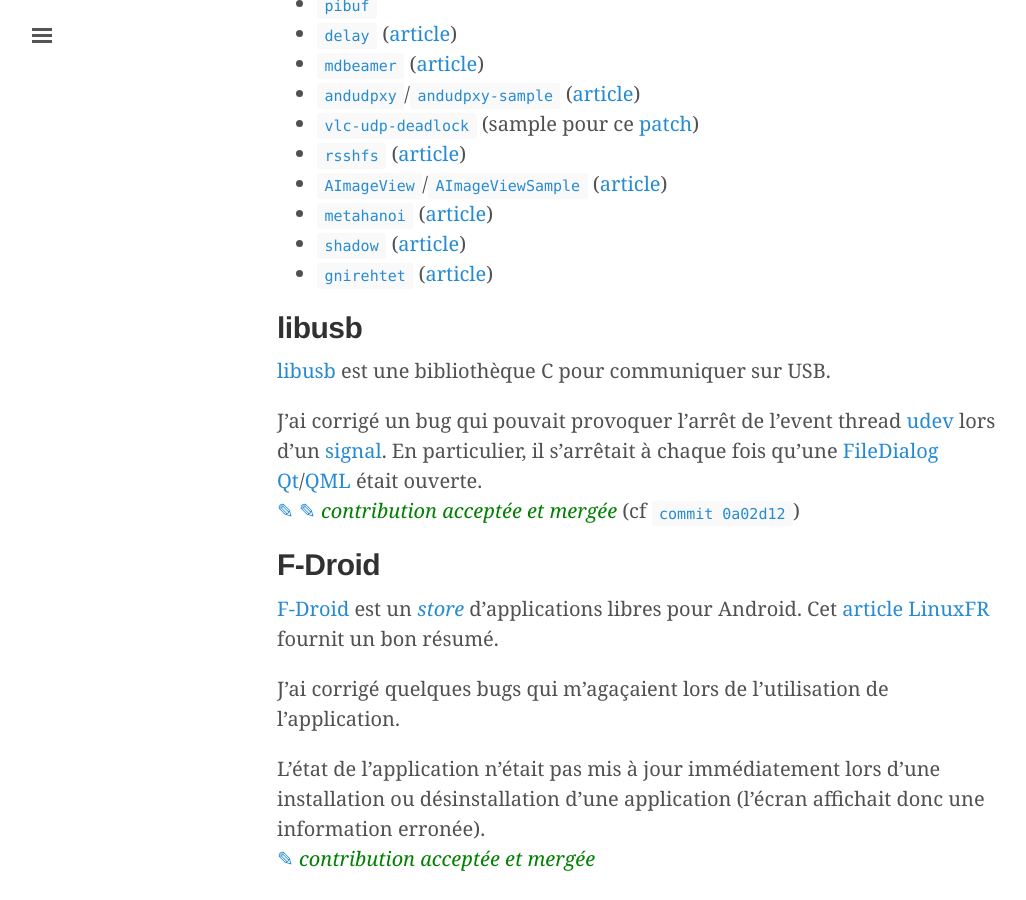
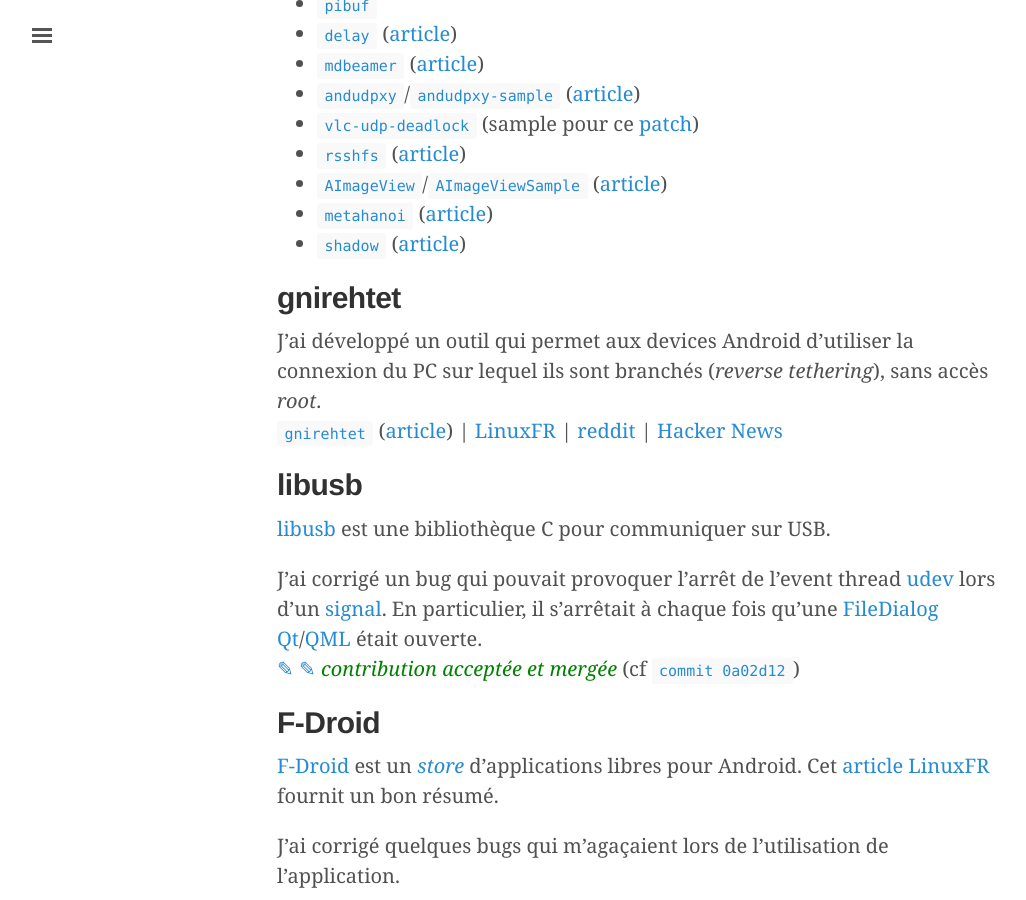
Before and after one commit to rom1v/blog.rom1v.com, a Jekyll site: the page built from contrib.md, in a window 1280 px wide and 900 px high, scrolled down 511 px. Shown: the whole window, without its empty margins (3-1029 px from the left). Built offline with Jekyll 4.4.1, drawn with Linux system fonts in a browser that asks for light colours.

Commit message:
Give more details about gnirehtet in contrib/
Explain what the project in one line, and provide links to medium,
linuxfr, reddit and hacker news.

```diff
--- a/contrib.md
+++ b/contrib.md
@@ -41,8 +40,21 @@ avec une description succincte.
 [blog-aimageview]: {% post_url 2014-10-20-aimageview-composant-android %}
 [blog-metahanoi]: {% post_url 2015-03-27-executer-un-algorithme-lors-de-la-compilation-templates-c %}
 [blog-shadow]: {% post_url 2017-03-01-shadow %}
+
+
+## gnirehtet
+
+J'ai développé un outil qui permet aux devices Android d'utiliser la connexion
+du PC sur lequel ils sont branchés (_reverse tethering_), sans accès _root_.
+[`gnirehtet`] ([article][blog-gnirehtet]) \| [LinuxFR][gnirehtet-linuxfr] \|
+[reddit][gnirehtet-reddit] \| [Hacker News][gnirehtet-hn]
+
+[`gnirehtet`]: https://github.com/Genymobile/gnirehtet
 [blog-gnirehtet]: {% post_url 2017-03-30-gnirehtet %}
-
+[gnirehtet-medium]: https://medium.com/genymobile/gnirehtet-reverse-tethering-android-2afacdbdaec7
+[gnirehtet-linuxfr]: https://linuxfr.org/users/rom1v/journaux/du-reverse-tethering-sur-android-sans-root
+[gnirehtet-reddit]: https://www.reddit.com/r/Android/comments/62lc8z/a_reverse_tethering_tool_for_android_no_root/
+[gnirehtet-hn]: https://news.ycombinator.com/item?id=14011590
 
 ## libusb
 
```
Also changed, not shown: other parts of contrib.md (+0 -1 lines).
